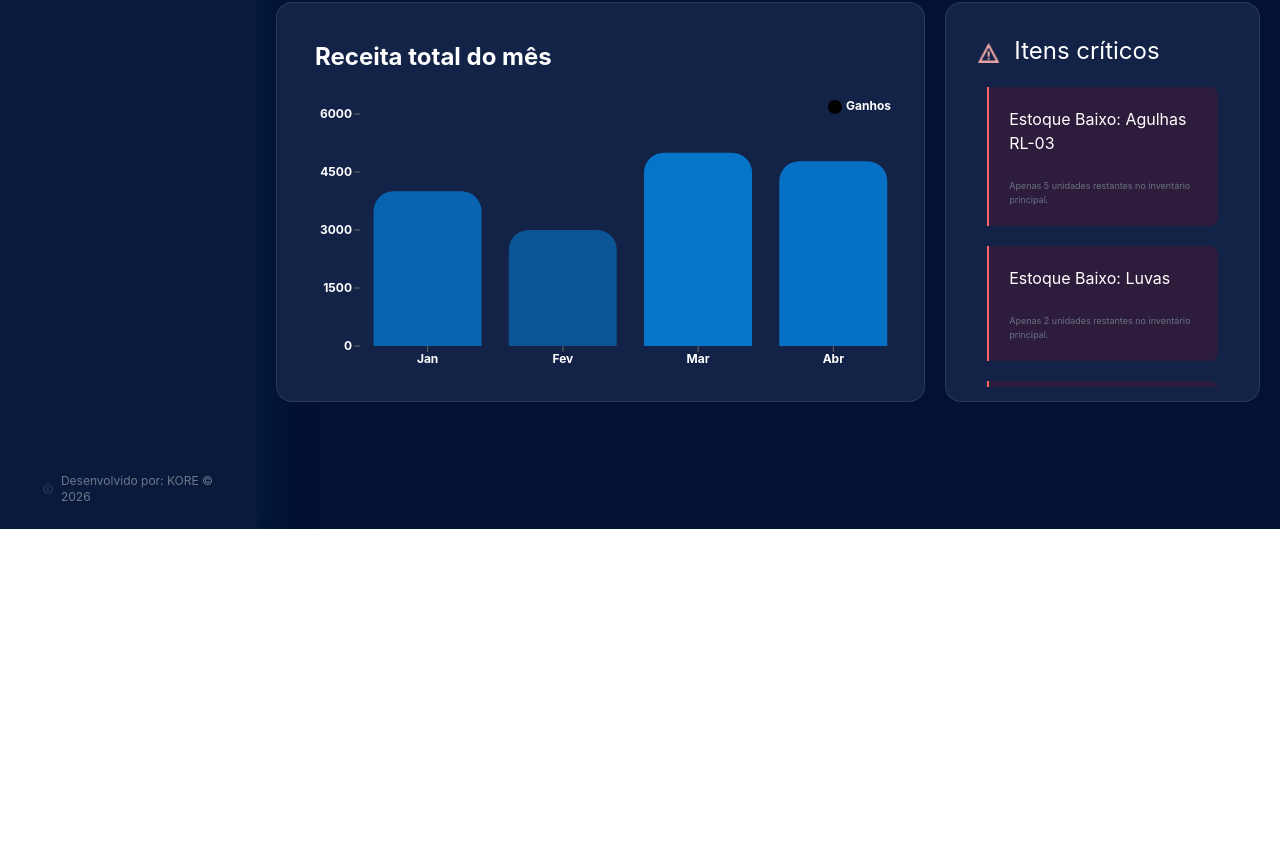
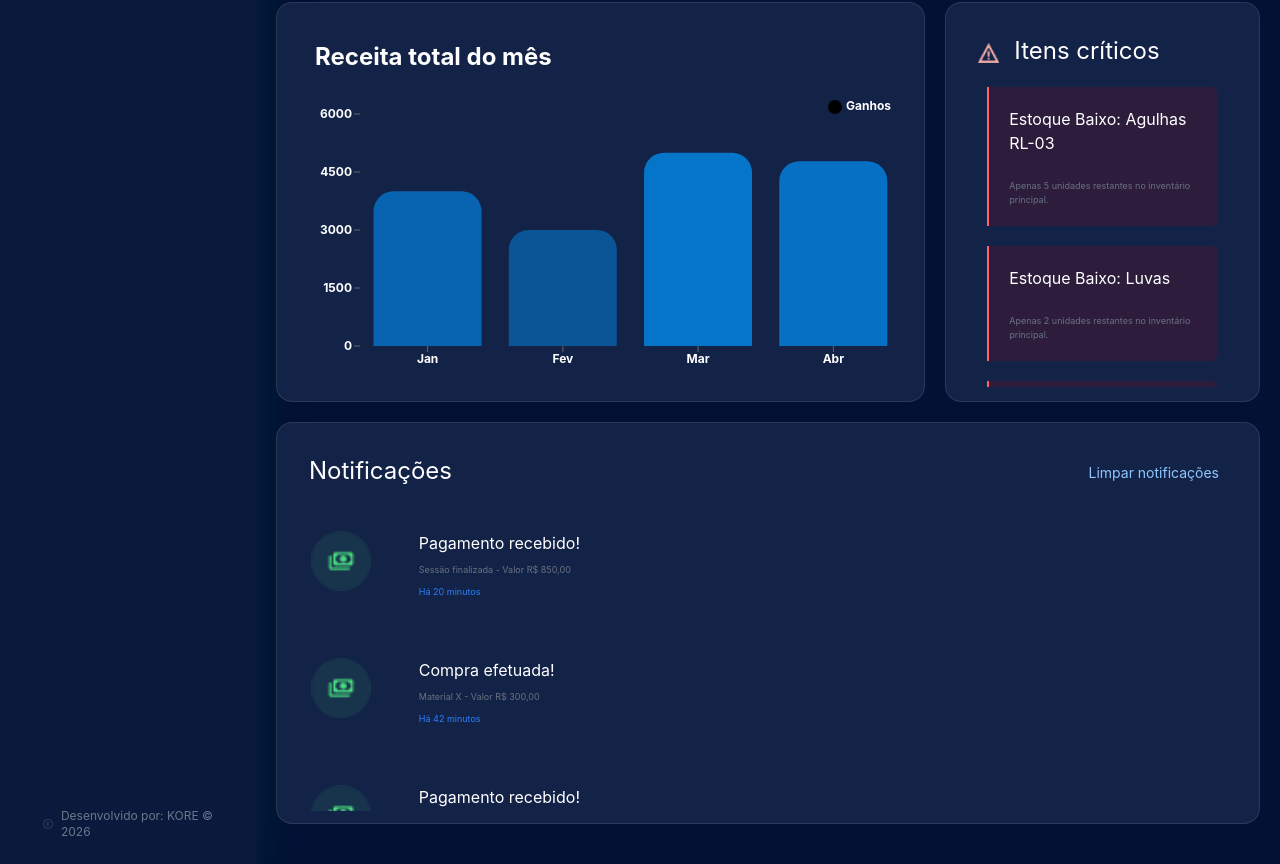
Before and after one commit to kore-sptech/front-end, a React (Vite) app: page /dashboard in a window 1280 px wide. Shown: the part 271-1135 px from the top of the page. Before the commit the page ends 800 px from the top, so only its background shows below. Built offline with nearby package versions, Linux system fonts and the light colour scheme.

Commit message:
OK: Add: Aba de notificações adicionada

```diff
--- /dev/null
+++ b/src/components/Notificacao.jsx
@@ -0,0 +1,15 @@
+export default function Notificacao(props){
+
+    return (
+        <div className="w-4/5 pt-5 pb-5 mb-5 flex mr-37">
+            <img src={props.icone} alt="Icone Notificação" className="w-15 h-15 mr-12"/>
+
+            <div className="flex flex-col justify-around gap-2">
+                <h2>{props.titulo}</h2>
+                <p className="text-[9px] text-gray-500">{props.descricao}</p>
+                <p className="text-[9px] text-blue-500">{props.tempo}</p>
+            </div>
+        </div>
+    )
+
+}
--- a/src/pages/DashboardPage.jsx
+++ b/src/pages/DashboardPage.jsx
@@ -10,6 +10,9 @@ import Ocupacao from "../assets/Ocupacao.png";
 import "../index.css"
 import Alerta from "../assets/alerta.png"
 import ItemCritico from "../components/ItemCritico";
+import Notificacao from "../components/Notificacao";
+import Pagamento from "../assets/Pagamento.png";
+import Mensagem from "../assets/Mensagem.png";
 
 export default function DashboardPage() {
 
@@ -52,6 +55,34 @@ export default function DashboardPage() {
     descricao: "Apenas 8 unidades restantes no inventário principal."
   }
 
+  const notificacao1 = {
+    icone: Pagamento,
+    titulo: "Pagamento recebido!",
+    descricao: "Sessão finalizada - Valor R$ 850,00",
+    tempo: "Há 20 minutos"
+  }
+
+  const notificacao2 = {
+    icone: Pagamento,
+    titulo: "Compra efetuada!",
+    descricao: "Material X - Valor R$ 300,00",
+    tempo: "Há 42 minutos"
+  }
+
+  const notificacao3 = {
+    icone: Pagamento,
+    titulo: "Pagamento recebido!",
+    descricao: "Sessão finalizada - Valor R$ 530,00",
+    tempo: "Há 2 horas"
+  }
+
+  const notificacao4 = {
+    icone: Mensagem,
+    titulo: "Agendamento realizado!",
+    descricao: "Sessão Marcada - Data: 15/07/2026",
+    tempo: "Há 3 horas"
+  }
+
   return (
     <main className="min-h-screen w-full flex bg-[#021134] overflow-x-hidden">
 
@@ -70,7 +101,7 @@ export default function DashboardPage() {
 
           </div>
 
-          <div className="grid w-full grid-cols-3 gap-5 mt-10 mb-10 px-5">
+          <div className="grid w-full grid-cols-3 gap-5 mt-10 mb-5 px-5">
 
             <div className="bg-[#132247] col-span-2 min-h-auto h-100 p-4.5 rounded-2xl border-1 border-white/10 text-white font-bold text-xs">
 
@@ -97,6 +128,26 @@ export default function DashboardPage() {
 
           </div>
 
+          <div className="grid grid-cols-3 gap-5 mb-10 px-5">
+
+            <div className="bg-[#132247] text-white col-span-3 p-3 rounded-2xl border border-white/10 ">
+
+              <div className="text-2xl m-5 flex justify-between">
+                <h1>Notificações</h1>
+                <button onClick="" className="text-sm text-blue-300 p-2 flex flex-col justify-around">Limpar notificações</button>
+              </div>
+
+              <div className="flex flex-col items-center max-h-[300px] overflow-y-auto">
+                <Notificacao {...notificacao1}></Notificacao>
+                <Notificacao {...notificacao2}></Notificacao>
+                <Notificacao {...notificacao3}></Notificacao>
+                <Notificacao {...notificacao4}></Notificacao>
+              </div>
+
+            </div>
+
+          </div>
+
         </div>
 
     </main>
```
Also changed, not shown: src/assets/Mensagem.png (added), src/assets/Pagamento.png (added).
